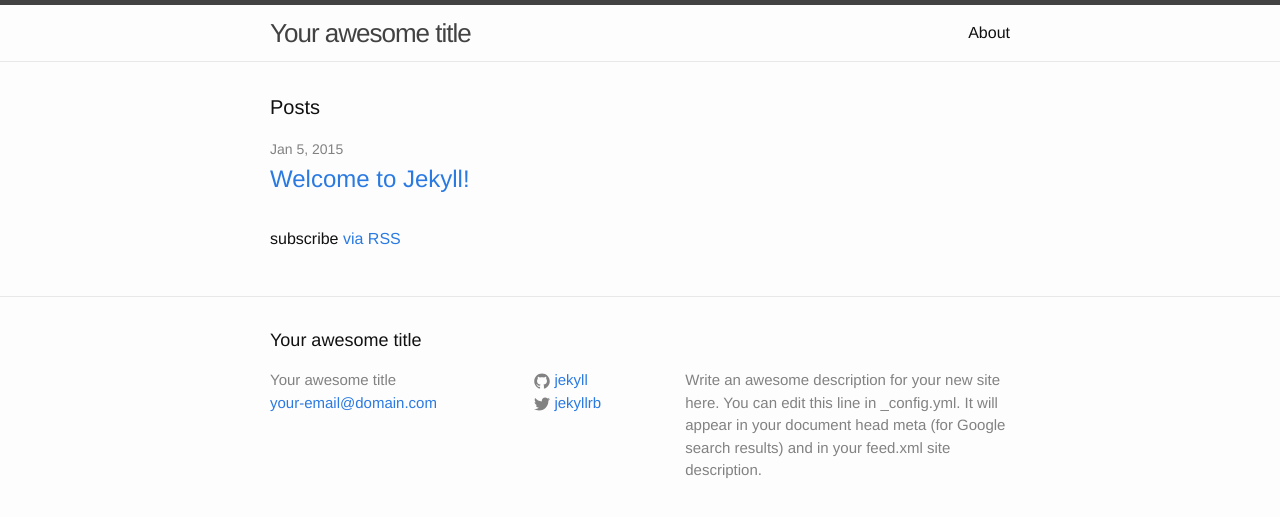
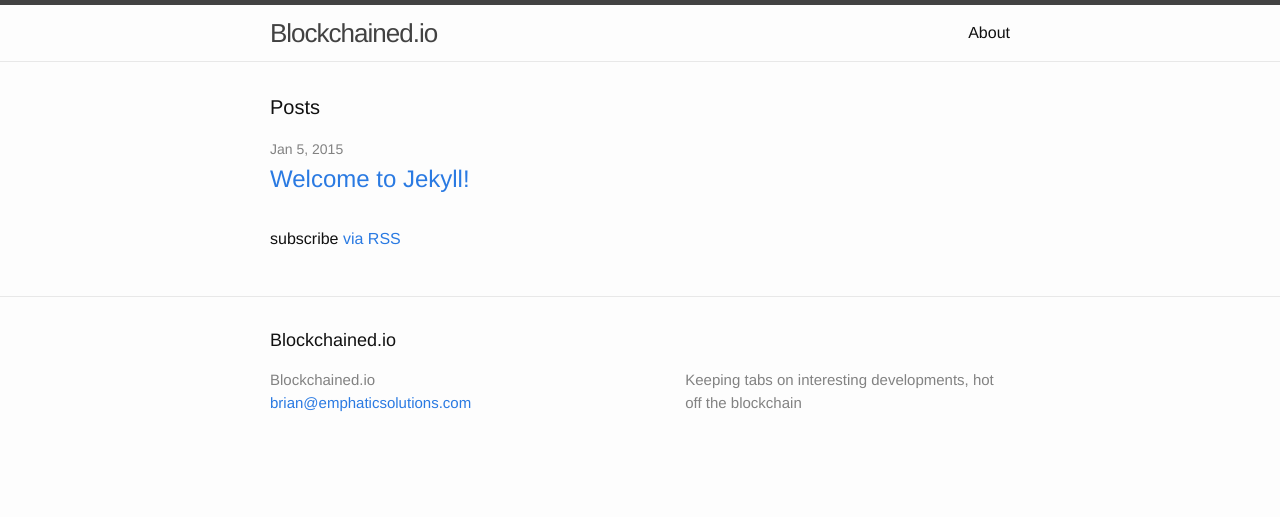
Before and after one commit to briandoll/blockchained.io, a Jekyll site: the page built from index.html, in a window 1280 px wide. Shown: the top 517 px of the page. Built offline with Jekyll 4.4.1, drawn with Linux system fonts in a browser that asks for light colours.

Commit message:
quick config updates

```diff
--- a/_config.yml
+++ b/_config.yml
@@ -1,14 +1,12 @@
 # Site settings
-title: Your awesome title
-email: your-email@domain.com
+title: Blockchained.io
+email: brian@emphaticsolutions.com
 description: > # this means to ignore newlines until "baseurl:"
-  Write an awesome description for your new site here. You can edit this
-  line in _config.yml. It will appear in your document head meta (for
-  Google search results) and in your feed.xml site description.
+  Keeping tabs on interesting developments, hot off the blockchain
 baseurl: "" # the subpath of your site, e.g. /blog/
-url: "http://yourdomain.com" # the base hostname & protocol for your site
-twitter_username: jekyllrb
-github_username:  jekyll
+url: "http://blockchain.io" # the base hostname & protocol for your site
+#twitter_username: jekyllrb
+#github_username:  jekyll
 
 # Build settings
 markdown: kramdown
```
